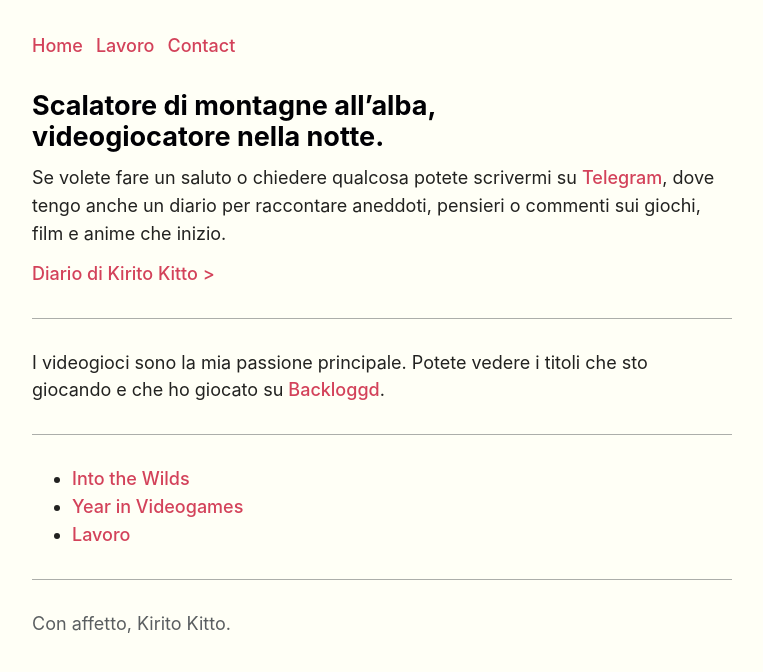
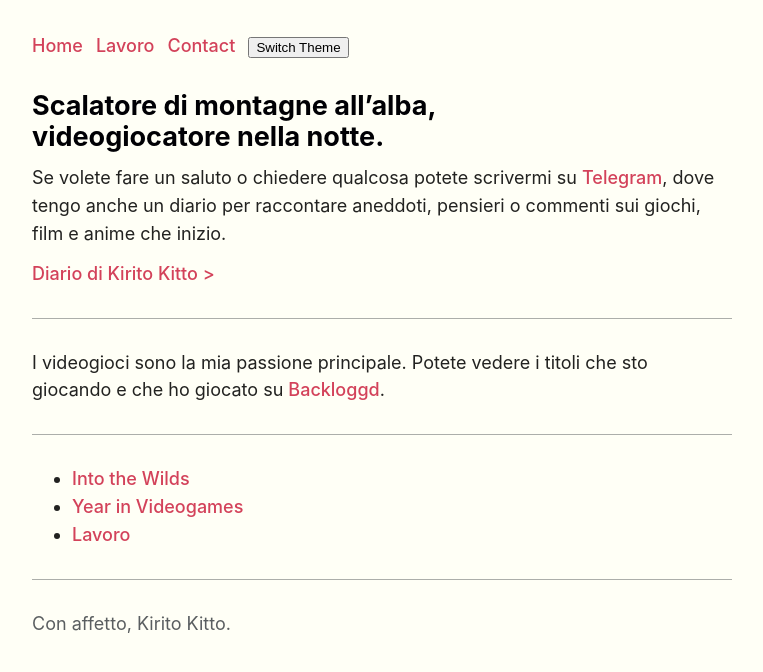
Before and after one commit to KiritoKitto/kiritokitto.github.io, a Jekyll site: the page built from index.md, in a window 1280 px wide. Shown: the top 672 px of the page, without its empty margins (258-1021 px from the left). Built offline with Jekyll 4.4.1, drawn with Linux system fonts in a browser that asks for light colours; some web fonts are replaced; our own code applies the rules of GitHub Pages for plain Markdown files.

Commit message:
button test

```diff
--- a/_layouts/default.html
+++ b/_layouts/default.html
@@ -9,8 +9,8 @@
     <link href="https://fonts.googleapis.com/css2?family=Fira+Code:wght@300..700&family=Inter+Tight:ital,wght@0,100..900;1,100..900&family=Inter:ital,opsz,wght@0,14..32,100..900;1,14..32,100..900&family=Reddit+Mono:wght@200..900&family=Roboto+Mono:ital,wght@0,100..700;1,100..700&family=Source+Code+Pro:ital,wght@0,200..900;1,200..900&display=swap" rel="stylesheet">
 
 
-    <link rel="stylesheet" href="{{ '/css/style.css' | relative_url }}">
-
+    <link id="theme" rel="stylesheet" href="{{ '/css/style.css' | relative_url }}">
+    <link id="theme-link" rel="stylesheet" href="{{ '/css/light.css' | relative_url }}">
 </head>
 <body>
   <header>
@@ -18,10 +18,12 @@
         <a href="{{ site.baseurl }}/">Home</a>
         <a href="{{ site.baseurl }}/job">Lavoro</a>
         <a href="https://t.me/kiritokitto">Contact</a>
+        <button id="theme-button">Switch Theme</button>
       </p></nav>
   </header>
   <main>
     {{ content }}
   </main>
+  <script src= "{{ '/js/theme-switcher.js' | relative_url }}"></script>
 </body>
 </html>
```
Also changed, not shown: _layouts/js/theme-switcher.js (added, +11 -0 lines).
